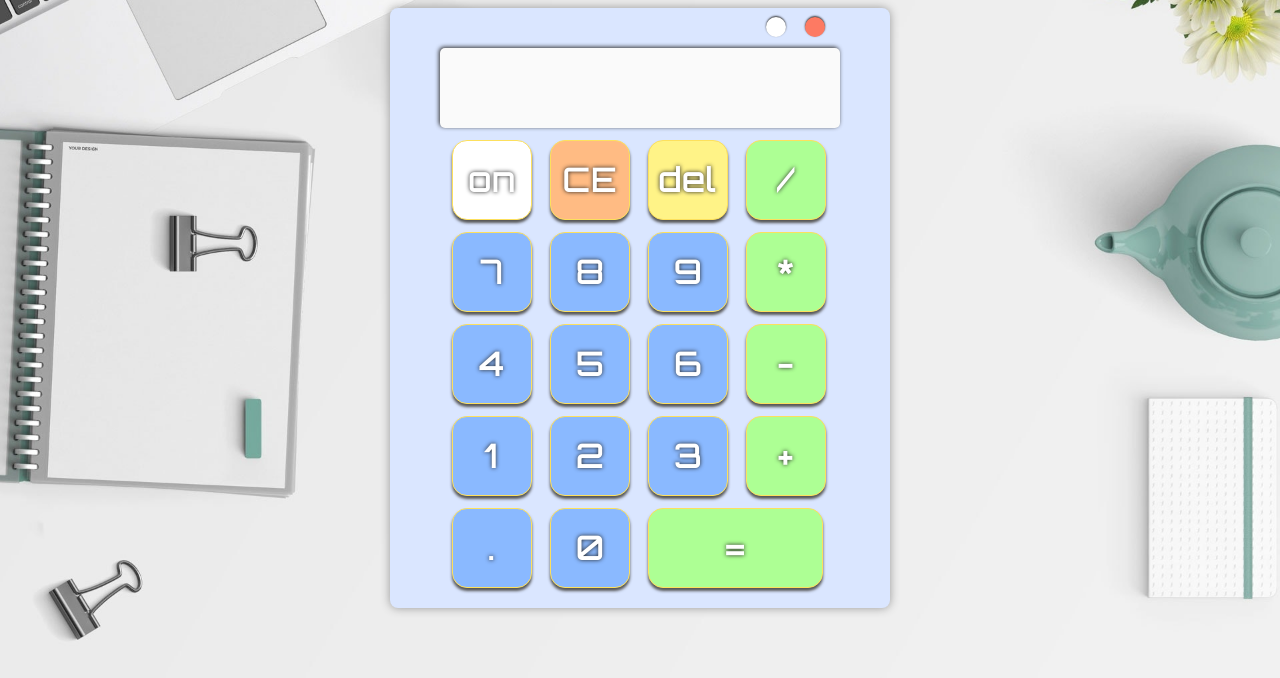
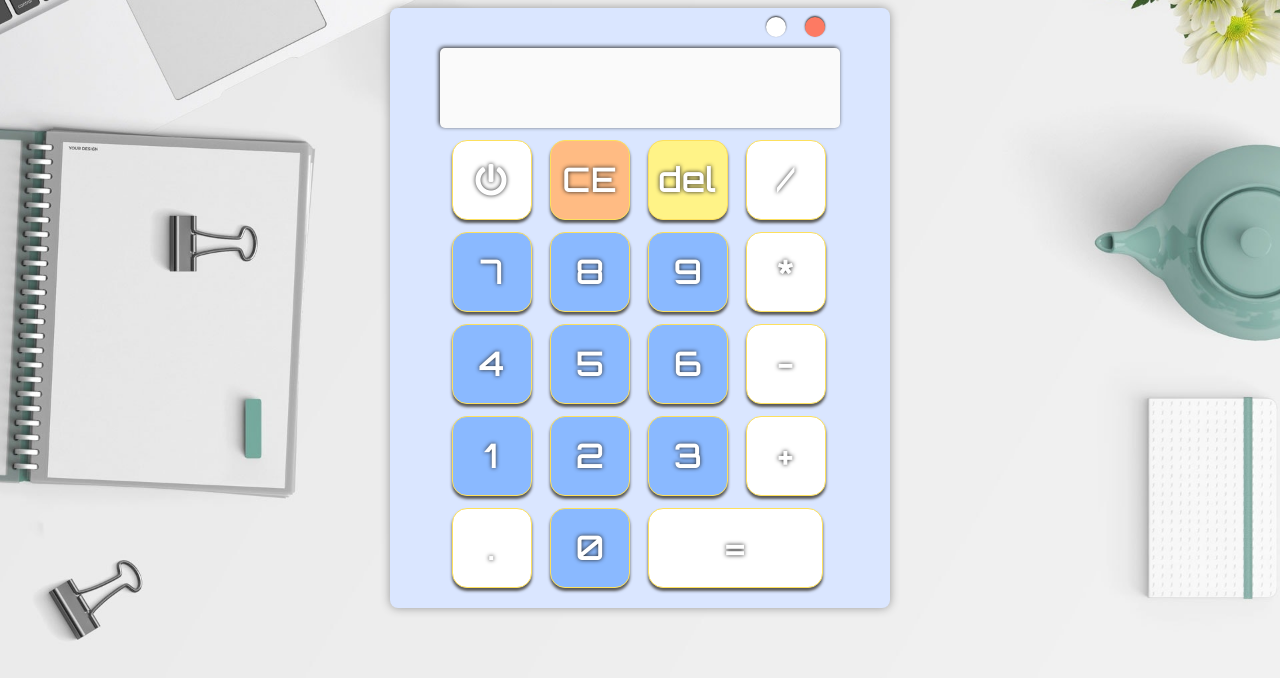
Before and after one commit to holahoon/calculator, a plain HTML site: page index.html in a window 1280 px wide. Shown: the part 112-790 px from the top of the page. Drawn offline with Linux system fonts and the light colour scheme.

Commit message:
update index.html
changes updated

```diff
--- a/index.html
+++ b/index.html
@@ -4,6 +4,10 @@
     <meta charset="UTF-8" />
     <meta name="viewport" content="width=device-width, initial-scale=1.0" />
     <meta http-equiv="X-UA-Compatible" content="ie=edge" />
+    <link
+      rel="stylesheet"
+      href="https://use.fontawesome.com/releases/v5.5.0/css/all.css"
+    />
     <link rel="stylesheet" href="styles.css" />
     <title>Calculator</title>
   </head>
@@ -14,7 +18,7 @@
     <!-- Main section -->
     <section class="calculator">
       <!-- calculator screen -->
-      <input id="display-screen" class="screen" type="number" disabled />
+      <input id="display-screen" class="screen" type="text" disabled />
 
       <section class="power-indicator">
         <div class="power-light" id="on-light"></div>
@@ -22,7 +26,14 @@
       </section>
       <!-- calculator pads -->
       <label for="" class="num-pad">
-        <input id="btn-power" class="button-pad" type="button" value="on" />
+        <button
+          onclick="power()"
+          id="btn-power"
+          class="button-pad power-off-red"
+          type="button"
+        >
+          <i class="fas fa-power-off"></i>
+        </button>
         <input
           id="btn-clear-entry"
           class="button-pad"
@@ -32,7 +43,7 @@
         <input id="btn-delete" class="button-pad" type="button" value="del" />
         <input
           id="btn-division"
-          class="button-pad operand"
+          class="button-pad operator"
           type="button"
           value="/"
         />
@@ -42,7 +53,7 @@
         <input id="btn-9" class="button-pad num" type="button" value="9" />
         <input
           id="btn-multiplication"
-          class="button-pad operand"
+          class="button-pad operator"
           type="button"
           value="*"
         />
@@ -52,7 +63,7 @@
         <input id="btn-6" class="button-pad num" type="button" value="6" />
         <input
           id="btn-subtraction"
-          class="button-pad operand"
+          class="button-pad operator"
           type="button"
           value="-"
         />
@@ -62,21 +73,16 @@
         <input id="btn-3" class="button-pad num" type="button" value="3" />
         <input
           id="btn-addition"
-          class="button-pad operand"
+          class="button-pad operator"
           type="button"
           value="+"
         />
         <br />
-        <input
-          id="btn-dot"
-          class="button-pad operand num"
-          type="button"
-          value="."
-        />
+        <input id="btn-decimal" class="button-pad" type="button" value="." />
         <input id="btn-0" class="button-pad num" type="button" value="0" />
         <input
           id="btn-equal"
-          class="button-pad operand"
+          class="button-pad operator"
           type="button"
           value="="
         />
```
